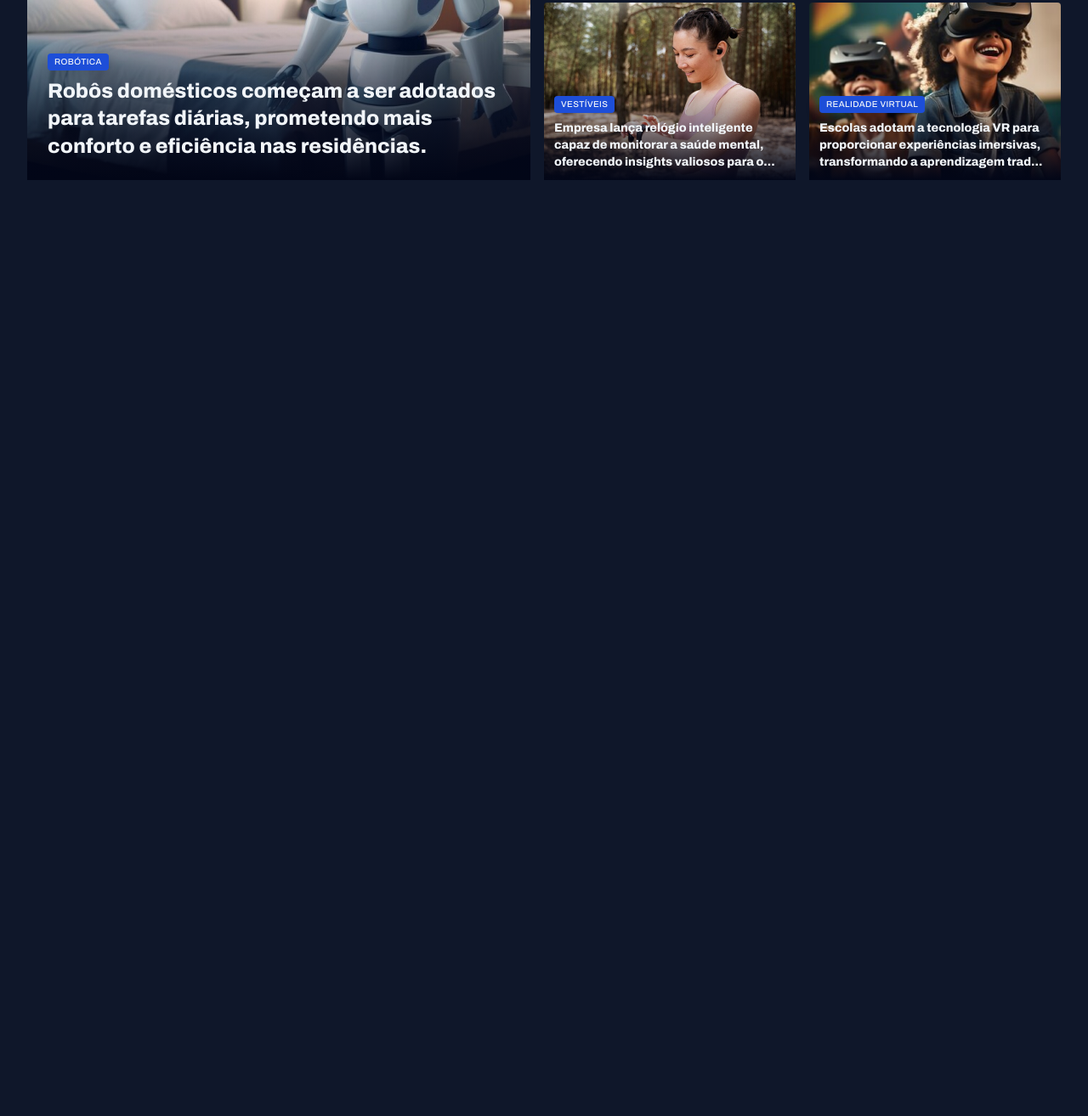
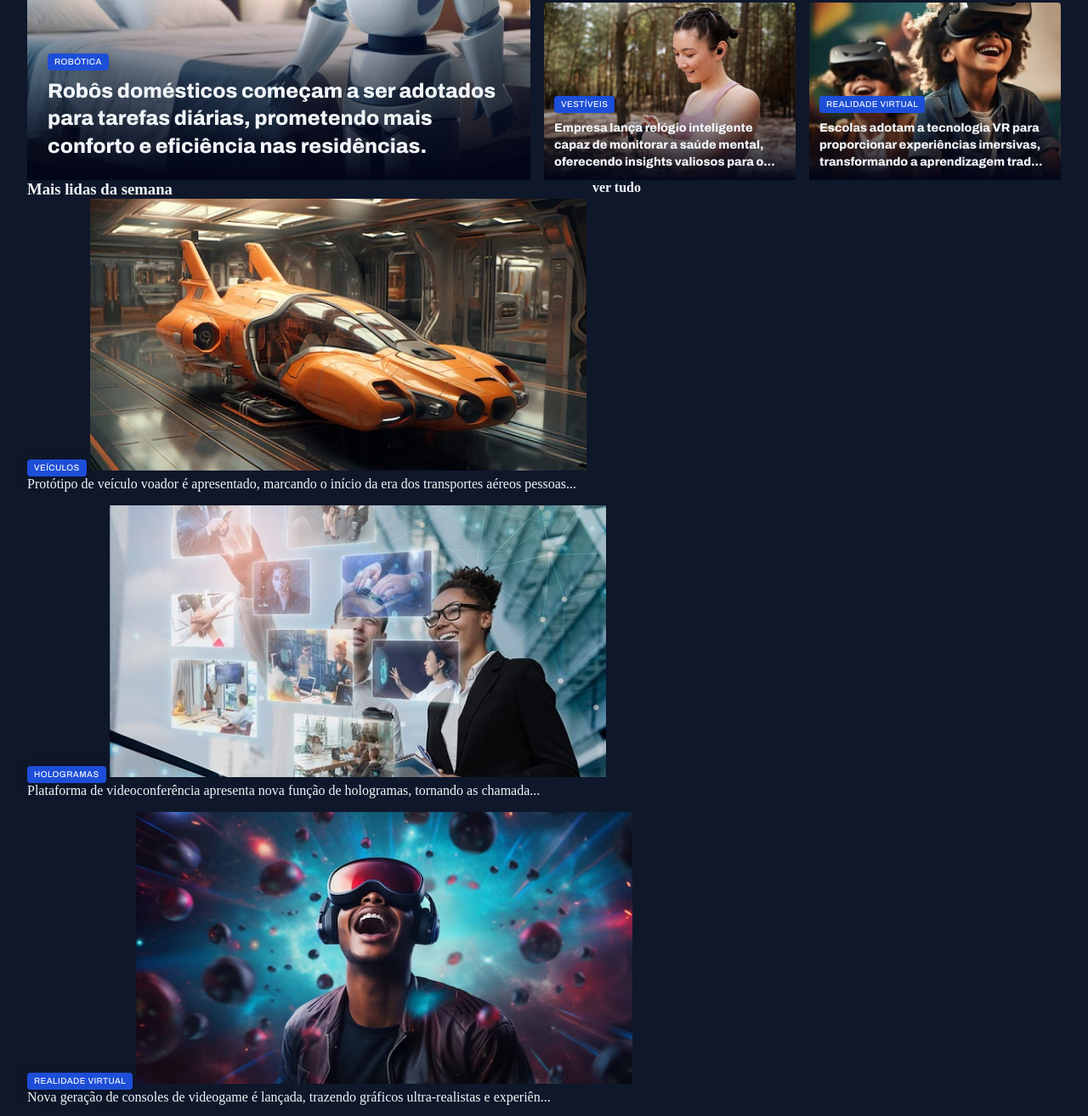
Before and after one commit to AlessandroGJr/Projeto-4---Portal-de-Not-cias, a plain HTML site: page index.html in a window 1280 px wide. Shown: the part 371-1685 px from the top of the page at 85% size. Before the commit the page ends 800 px from the top, so only its background shows below. Drawn offline with Linux system fonts and the light colour scheme.

Commit message:
estruturando seção mais lidas da semana

```diff
--- a/index.html
+++ b/index.html
@@ -88,6 +88,44 @@
 
         </figure>
     </section>
+
+    <section id="weekly">
+        <header class="grid grid-flow-col">
+            <h3>Mais lidas da semana</h3>
+            <a href="#" class="grid grid-flow-col">
+                <strong>ver tudo</strong>
+                <span></span>
+            </a>
+        </header>
+
+        <div class="grid gap-16">
+            <figure>
+                <span class="content-tag">Veículos</span>
+                <img src="assets/images/Image 06.png" alt="">
+                <p>Protótipo de veículo voador é apresentado, marcando o início da era dos transportes aéreos pessoas...</p>
+            </figure>
+
+            <figure>
+                <span class="content-tag">Hologramas</span>
+                <img src="assets/images/Image 07.png" alt="">
+                <p>Plataforma de videoconferência apresenta nova função de hologramas, tornando as chamada...</p>
+            </figure>
+
+            <figure>
+                <span class="content-tag">Realidade virtual</span>
+                <img src="assets/images/Image 08.png" alt="">
+                <p>Nova geração de consoles de videogame é lançada, trazendo gráficos ultra-realistas e experiên...</p>
+            </figure>
+
+            <figure>
+                <span class="content-tag">Internet</span>
+                <img src="assets/images/Image 09.png" alt="">
+                <p>Projeto busca oferecer internet de alta velocidade em áreas remotas através de satélites.</p>
+            </figure>
+
+
+        </div>
+    </section>
    </main>
 </body>
 </html>
--- a/styles/sections.css
+++ b/styles/sections.css
@@ -31,3 +31,7 @@
 
     }
 }
+
+#weekly {
+
+}
```
